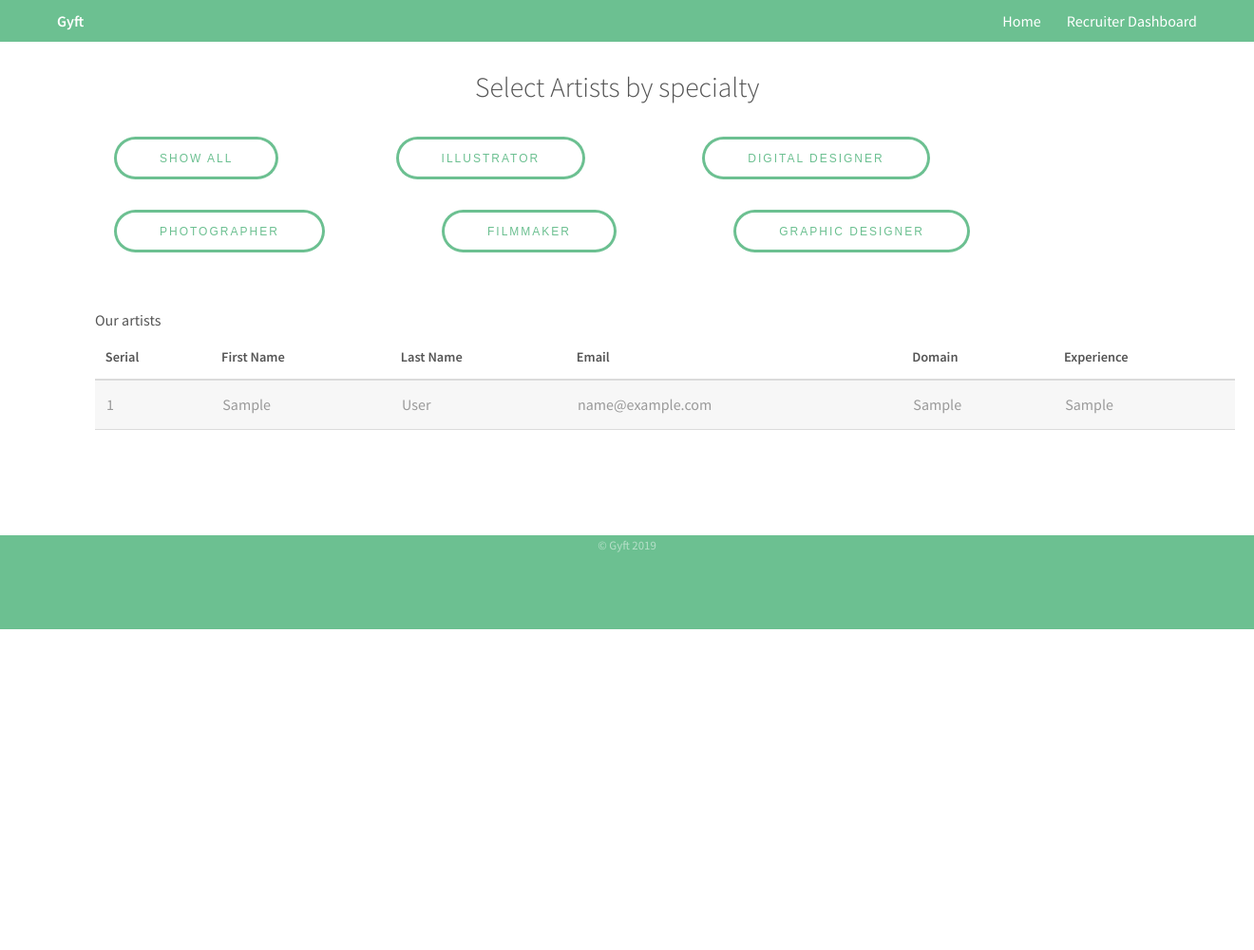
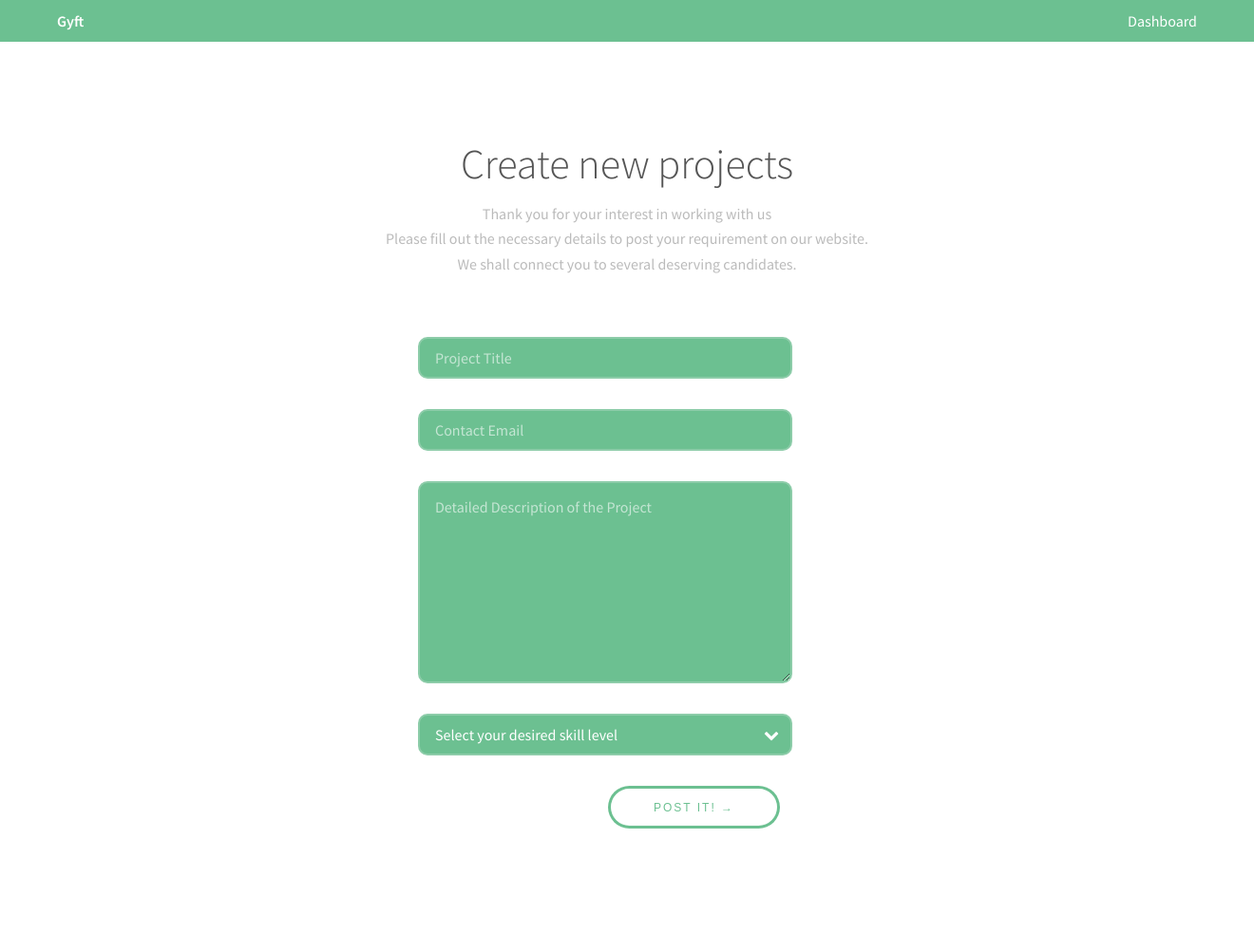
Before and after one commit to Salma-Bouzid/Gyft-Web-App, a Flask app: page /find_artist in a window 1320 px wide. Shown: the whole page at 95% size. Before the commit the page ends 663 px from the top, so only its background shows below. Run offline with Flask 2, Linux system fonts and the light colour scheme; the visitor is signed in with stand-in values (Sample User, id 1); tables that the repository leaves empty hold one stand-in row (values such as "Sample post"); data that the repository does not hold is empty; some libraries are stand-ins or nearby versions.

Commit message:
Update findworkforce.html

```diff
--- a/templates/findworkforce.html
+++ b/templates/findworkforce.html
@@ -1,121 +1,64 @@
 <!DOCTYPE HTML>
-<!--
-	Projection by TEMPLATED
-	templated.co @templatedco
-	Released for free under the Creative Commons Attribution 3.0 license (templated.co/license)
--->
 <html>
    <head>
-		<title>Find Artists</title>
+      <title>Create Projects </title>
       <meta charset="utf-8" />
       <meta name="viewport" content="width=device-width, initial-scale=1" />
       <link rel="stylesheet" href="static/css/main.css" />
    </head>
    <body class="subpage">
-
       <!-- Header -->
       <header id="header">
          <div class="inner">
-					<a href="index.html" class="logo"><strong>Gyft</strong></a>
+            <a href="/" class="logo"><strong>Gyft</strong></a>
             <nav id="nav">
-						<a href="/">Home</a>
-						<a href="/recruiter">Recruiter Dashboard</a>
+               <a href="/recruiter">Dashboard</a>
             </nav>
             <a href="#navPanel" class="navPanelToggle"><span class="fa fa-bars"></span></a>
          </div>
       </header>
-
       <!-- Main -->
-		<br>
-		<h2 style="margin-left:500px;">Select Artists by specialty</h2>
-
-
-		<div id="myBtnContainer">
-
-		  <form action="/showall" method="post" style="display:inline-block">
-		      <button class="btn active" name="showall"  type="submit"> Show All</button>
+      <section id="main" class="wrapper">
+      <div class="inner">
+      <header class="align-center">
+         <h2>Create new projects</h2>
+         <p> Thank you for your interest in working with us<br> Please fill out the necessary details to post your requirement on our website.<br>We shall connect you to several deserving candidates.</p>
+      </header>
+      <div style="margin-left:380px;">
+         <form role="form" method="post" id="reused_form"  >
+            <div class="row uniform">
+               <div class="6u 12u$">
+                  <input type="text" class="form-control" id="project_title" name="project_title" required maxlength="50" placeholder="Project Title">
+               </div>
+               <div class="6u 12u$">
+                  <input type="email" class="form-control" id="email" required maxlength="50" name ="contact_email" placeholder="Contact Email">
+               </div>
+               <div class="6u 12u$">
+                  <textarea class="form-control" type="textarea" name="project_des" id="desc" placeholder="Detailed Description of the Project" maxlength="6000" rows="7"></textarea>
+               </div>
+               <div class="6u 12u$">
+                  <div class="select-wrapper">
+                     <label for="skill_level" style="text-align:left; float: left; color:#485058"> </label>
+                     <select name="skill_level" class="form-control" placeholder="Select your discipline" id="skill_level">
+                        <option value="">Select your desired skill level </option>
+                        <option value = "beginner">Beginner</option>
+                        <option value = "learner">Learner</option>
+                        <option value = "skilled">Skilled</option>
+                        <option value = "expert">Expert</option>
+                        <option value = "advisory">Advisory</option>
+                     </select>
+                  </div>
+               </div>
+               <div class="6u 12u$">
+                  <button type="submit" style="margin-left:200px;" id="btnContactUs">Post It! &rarr;</button>
+               </div>
+            </div>
          </form>
-		  <form action="/illustrator" method="post" style="display:inline-block">
-		      <button class="btn" name="illustrator"  type="submit"> Illustrator</button>
-		  </form>
-
-		  <form action="/digital" method="post" style="display:inline-block">
-		      <button class="btn" name="digital"  type="submit"> Digital Designer</button>
-		  </form>
-
-		  <form action="/photographer" method="post" style="display:inline-block" style="display:inline-block">
-		      <button class="btn" name="photographer"  type="submit"> Photographer</button>
-		  </form>
-		  <form action="/filmmaker" method="post" style="display:inline-block">
-		      <button class="btn" name="filmmaker"  type="submit"> Filmmaker</button>
-		  </form>
-
-		  <form action="/graphic" method="post" style="display:inline-block">
-		      <button class="btn" name="graphic"  type="submit"> Graphic Designer </button>
-		  </form>
-
-
       </div>
-
-<br>
-	<div class="table-wrapper" style="width:1200px;margin-left:100px">
-		<h1>Our artists</h1>
-
-	<table>
-			<thead>
-				<tr>
-					<th scope="col">Serial</th>
-					<th scope="col">First Name </th>
-					<th scope="col">Last Name</th>
-					<th scope="col">Email</th>
-					<th scope="col">Domain</th>
-					<th scope="col">Experience</th>
-				</tr>
-			</thead>
-			<tbody id="myTable">
-				{% for item in freelancers %}
-				<tr>
-					<td>{{item["id"]}}</td>
-					<td>{{item["first_name"]}}</td>
-					<td>{{item["last_name"]}}</td>
-					<td>{{item["email"]}}</td>
-					<td>{{item["domain"]}}</td>
-					<td>{{item["experience"]}}</td>
-				</tr>
-				{% endfor %}
-
-
-			</tbody>
-		</tbody>
-	</table>
-</div>
-
-
-
-		<!-- Footer -->
-		<br>
-		<br>
-		<br>
-
-			<footer id="footer">
-				<div class="inner">
-
-
-
-
-					<div class="copyright">
-						&copy; Gyft 2019
-					</div>
-					<br>
-					<br>
-				</div>
-			</footer>
-
       <!-- Scripts -->
       <script src="static/js/jquery.min.js"></script>
       <script src="static/js/skel.min.js"></script>
       <script src="static/js/util.js"></script>
       <script src="static/js/main.js"></script>
-
    </body>
 </html>
```
Lines whose indentation alone changed are shown as unchanged.
